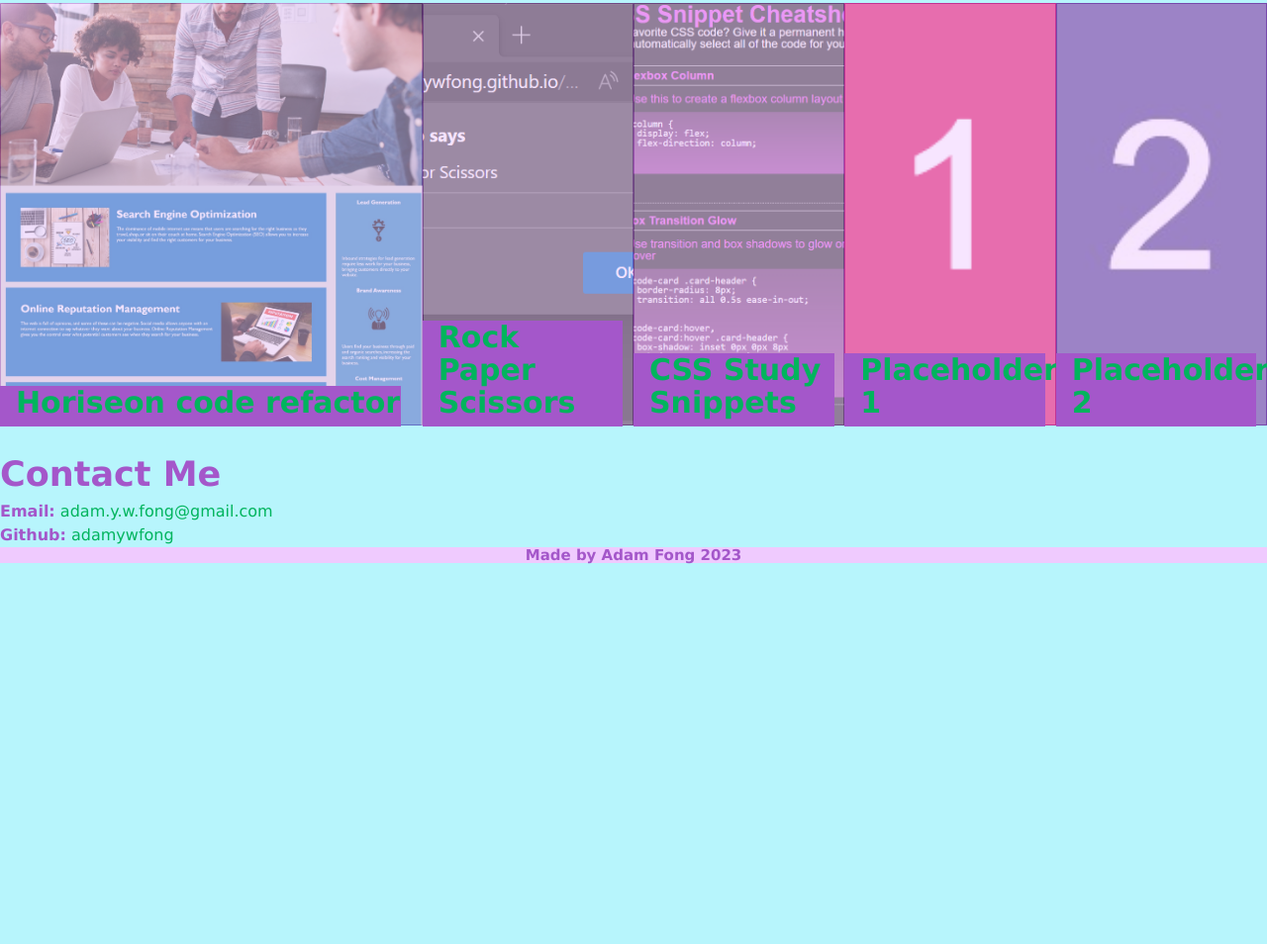
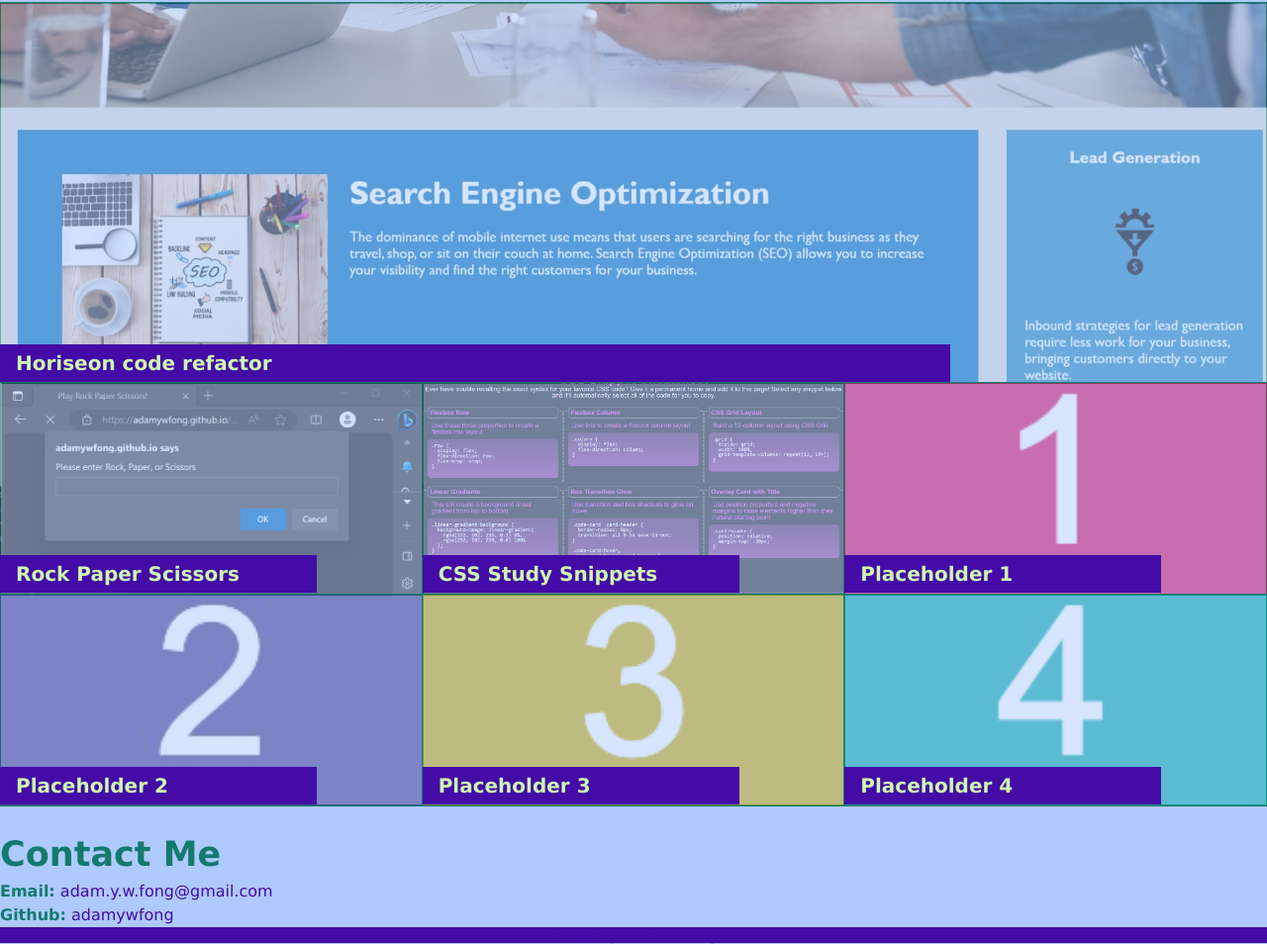
Before and after one commit to adamywfong/portfolio, a plain HTML site: page index.html in a window 1280 px wide. Shown: the part 453-1407 px from the top of the page at 99% size. Before the commit the page ends 1023 px from the top, so only its background shows below. Drawn offline with Linux system fonts and the light colour scheme.

Commit message:
Added additional placeholders, updated formatting for Work section and color selection

```diff
--- a/assets/css/style.css
+++ b/assets/css/style.css
@@ -1,9 +1,10 @@
 /* color scheme sourced from http://khroma.co/generator/ */
 :root {
-    --french-pass: #b7f5fc;
-    --jade:#01b45d;
-    --mauve:#efcafe;
-    --amethyst: #a457ca;
+    --light-background: #afcafe;
+    --link-color:#cdf6ae;
+    --dark-background:#440ba7;
+    --dark-text: #137a6e;
+    --link-highlight:#f2c3f2;
 }
 
 html {
@@ -17,8 +18,8 @@ body {
      /* set body font size to 16px  */
     font-size: 1.6rem;
     line-height: 1.5;
-    color: var(--amethyst);
-    background-color: var(--french-pass);
+    color: var(--dark-text);
+    background-color: var(--light-background);
 }
 
 h1,
@@ -38,7 +39,7 @@ h2 {
     font-size: 3.5rem;
 }
 h3 {
-    font-size: 3rem;
+    font-size: 2rem;
 }
 h4 {
     font-size: 2.5rem;
@@ -55,11 +56,11 @@ p {
 
 a {
     text-decoration: none;
-    color: var(--jade);
+    color: var(--link-color);
 }
 
 a:hover {
-    color: #fff;
+    color: var(--link-highlight);
 }
 
 header {
@@ -69,7 +70,7 @@ header {
     text-align: center;
     display: flex;
     justify-content: space-between;
-    background-color: var(--mauve);
+    background-color: var(--dark-background);
 }
 
 header h1{
@@ -96,67 +97,75 @@ nav a {
 main {
     display: flex;
     flex-direction: column;
-    justify-content: space-around;
+    justify-content: space-between;
 }
 
 footer {
     width: 100%;
     text-align: center;
-    background-color: var(--mauve);
+    background-color: var(--dark-background);
+    color: var(--dark-background);
 }
 
 .project-cards{
     display: flex;
     flex-direction: row;
     flex-wrap: wrap;
-    justify-content: center;
+    justify-content:baseline;
     padding: 1.5rem;
     transition: flex-basis 500ms linear;
     margin:-1.5rem;
     margin-bottom: 1.5rem;
 }
 
-/* make each code card a flexbox column to align and justify content within it */
-.card {
-    display: flex;
-    flex-direction: column;
-    flex: 1 0 20rem;
-    color: var(--jade);
-    background-color: var(--mauve);
-    padding: 10 rem;
-    /* Figure outline */
-    outline: 1px solid var(--amethyst);
-    outline-offset: -1px;
+/* boxes for projects */
+.card, .first-card {
+    color: var(--link-color);
+    background-color: var(--light-background);
     transition: all 0.5s ease-in-out;
     position:relative;
+    /* Figure outline */
+    outline: 2px solid var(--dark-text);
+    outline-offset: -1px;
+
+}
+.card {
+    flex: 0 0 33.333%;
+}
+
+.first-card {
+    flex:0 0 100%;
+}
+
+/* Sizing for project images */
+.card::after, .first-card::after{
+    content: "";
+    display: block;
+}
+
+.card::after {
+    padding:25%;
+}
+
+.first-card::after {
+    padding: 15%;
+}
+
+/* Project names appear on bottom left corner and in front of project images */
+.card h3, .first-card h3 {
+    position: absolute;
+    bottom: -0.5rem;
+    left:0;
+    width:75%;
+    padding-left: 1.6rem;
+    padding-bottom: 0.8rem;
+    padding-top: 0.8rem;
+    z-index: 1;
+    background-color: var(--dark-background);
 
 }
 
-.first {
-    flex:2 1 40rem;
-}
-
-.card::after{
-    content: "";
-    display: block;
-    padding:50%;
-}
-
-
-
-.card h3 {
-    position: absolute;
-    bottom: -7px;
-    left:0;
-    width:95%;
-    padding-left: 16px;
-    padding-bottom: 8px;
-    z-index: 1;
-    background-color: var(--amethyst);
-
-}
-
-.card img {
+.card img, .first-card img {
     position: absolute;
     width: 100%;
     height: 100%;
@@ -164,22 +173,38 @@ footer {
     object-fit: cover;
 }
 
-.card:hover img {
-    opacity: 1;
+.card:hover img, .first-card:hover img {
+    opacity: 0.9;
+}
+
+.contact a{
+    color: var(--dark-background);
+}
+
+.contact a:hover{
+    color: var(--link-color);
 }
 
 @media screen and (max-width: 992px) {
     /* on tablets, set columns to only be 50% of the width and not grow */
-    .project-cards {
-      flex: 0 0 50%;
-      max-width: 50%;
+    .card {
+      flex-basis: 50%;
     }
 }
 
 /* media query for phone screens */
 @media screen and (max-width: 768px) {
+    /*center instead of aligning to the left*/
     .project-cards {
-      flex: 0 0 100%;
-      max-width: 100%;
+        justify-content: center;
+    }
+
+    .card, .first-card {
+        flex-basis:95%;
+        max-width:95%;
+    }
+
+    .first-card::after {
+        padding: 30%;
     }
 }
--- a/index.html
+++ b/index.html
@@ -33,7 +33,7 @@
         <section class="work" id="work">
             <h2>My Projects</h2>
             <article class="project-cards">
-                <figure class="first card">
+                <figure class="first-card">
                     <h3> <a href='https://adamywfong.github.io/01-horiseon-refactor/'>Horiseon code refactor</a></h3>
                     <img src="./assets/images/Horiseon.jpeg" alt="Screenshot of Horiseon code refactor webpage">
                 </figure>
@@ -53,18 +53,26 @@
                     <h3><a href='#'>Placeholder 2</a></h3>
                     <img src="./assets/images/placeholder2.png" alt="Placeholder image 2">
                 </figure>
+                <figure class="card">
+                    <h3><a href='#'>Placeholder 3</a></h3>
+                    <img src="./assets/images/placeholder3.png" alt="Placeholder image 3">
+                </figure>
+                <figure class="card">
+                    <h3><a href='#'>Placeholder 4</a></h3>
+                    <img src="./assets/images/placeholder4.png" alt="Placeholder image 4">
+                </figure>
             </article>
         </section>
         <section id="contact-info">
             <h2>Contact Me</h2>
-            <ul>
+            <ul class="contact">
                 <li> <strong>Email:</strong> <a href="mailto:adam.y.w.fong@gmail.com"> adam.y.w.fong@gmail.com</a> </li>
                 <li> <strong>Github:</strong> <a href="https://github.com/adamywfong/"> adamywfong</a> </li>
             </ul>
         </section>
     </main>
     <footer>
-        <h6>Made by Adam Fong 2023</h6>
+        <h6>Made by Adam Fong</h6>
     </footer>
 </body>
 </html>
```
Also changed, not shown: assets/images/placeholder3.png (added), assets/images/placeholder4.png (added).
